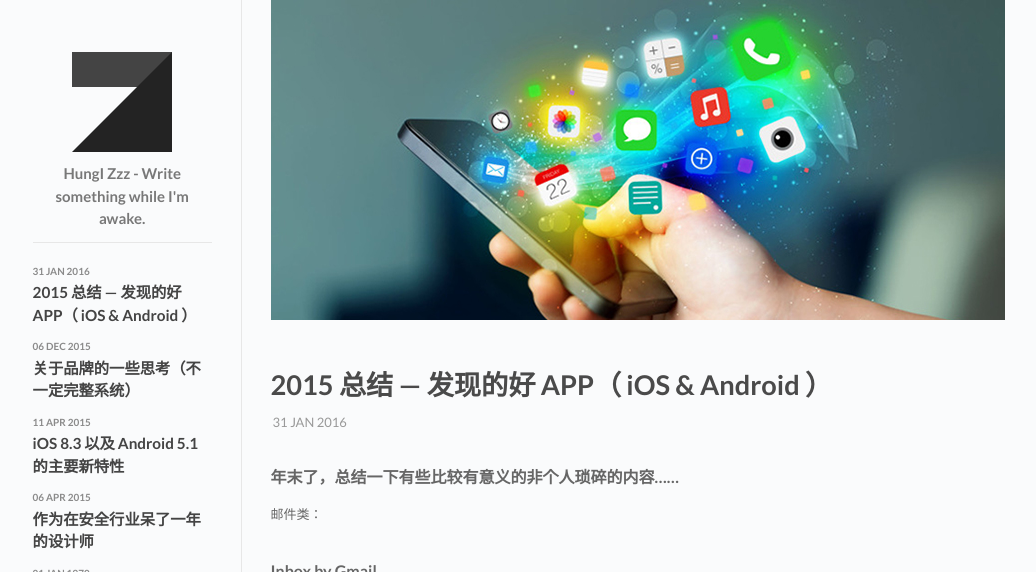
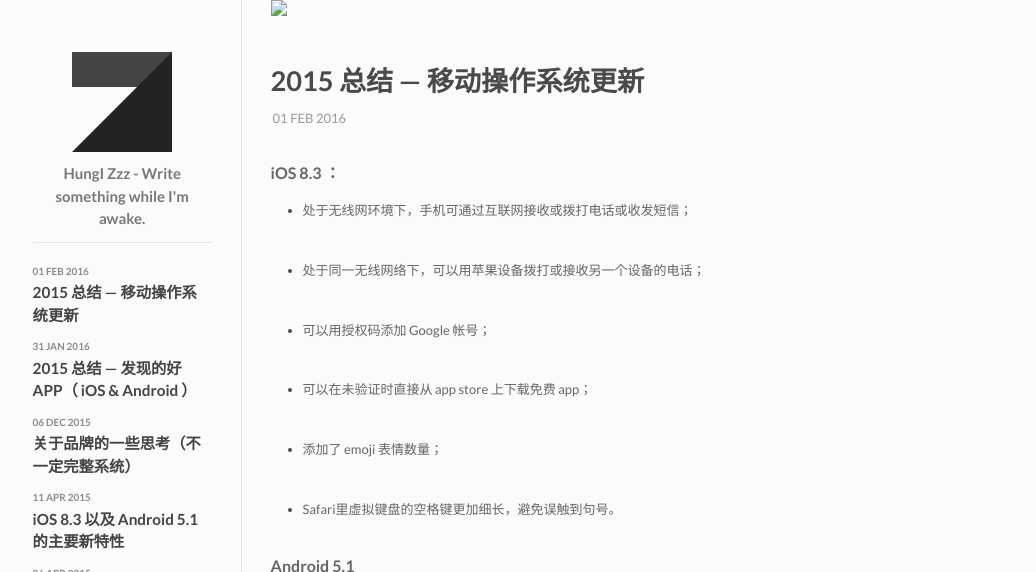
Before and after one commit to hominthesky/blog, a Jekyll site: the page built from index.html, in a window 1280 px wide. Shown: the top 572 px of the page, without its empty margins (117-1153 px from the left). Built offline with Jekyll 4.4.1, drawn with Linux system fonts in a browser that asks for light colours; Markdown is read by kramdown in place of the engine named in the settings; some of the changed text lies outside the part shown; grey boxes are pictures that could not be loaded.

Commit message:
change pic width

```diff
--- /dev/null
+++ b/_posts/2016-02-01-MobileOS-Updates.md
@@ -0,0 +1,27 @@
+---
+layout: post
+title: 2015 总结 — 移动操作系统更新
+date:   2016-02-01
+cover: os/cover.jpg
+categories: posts
+---
+
+##iOS 8.3 ：
+
+- 处于无线网环境下，手机可通过互联网接收或拨打电话或收发短信；
+
+- 处于同一无线网络下，可以用苹果设备拨打或接收另一个设备的电话；
+
+- 可以用授权码添加 Google 帐号；
+
+- 可以在未验证时直接从 app store 上下载免费 app；
+
+- 添加了 emoji 表情数量；
+
+- Safari里虚拟键盘的空格键更加细长，避免误触到句号。
+
+##Android 5.1
+
+- 对响应速度、流畅度、稳定性均做了全面优化，包括，提升电池续航、减少 app crash 等
+
+- 优化通知栏下拉操作，以及快捷设置以便快速设置蓝牙配对以及选择 Wi-Fi 网络。
--- a/css/main.css
+++ b/css/main.css
@@ -84,6 +84,7 @@ a:hover {
   margin-right: auto;
   display: block;
   position: relative;
+  max-width: 100%;
 }
 /*****************************************************************************/
 /*
```
